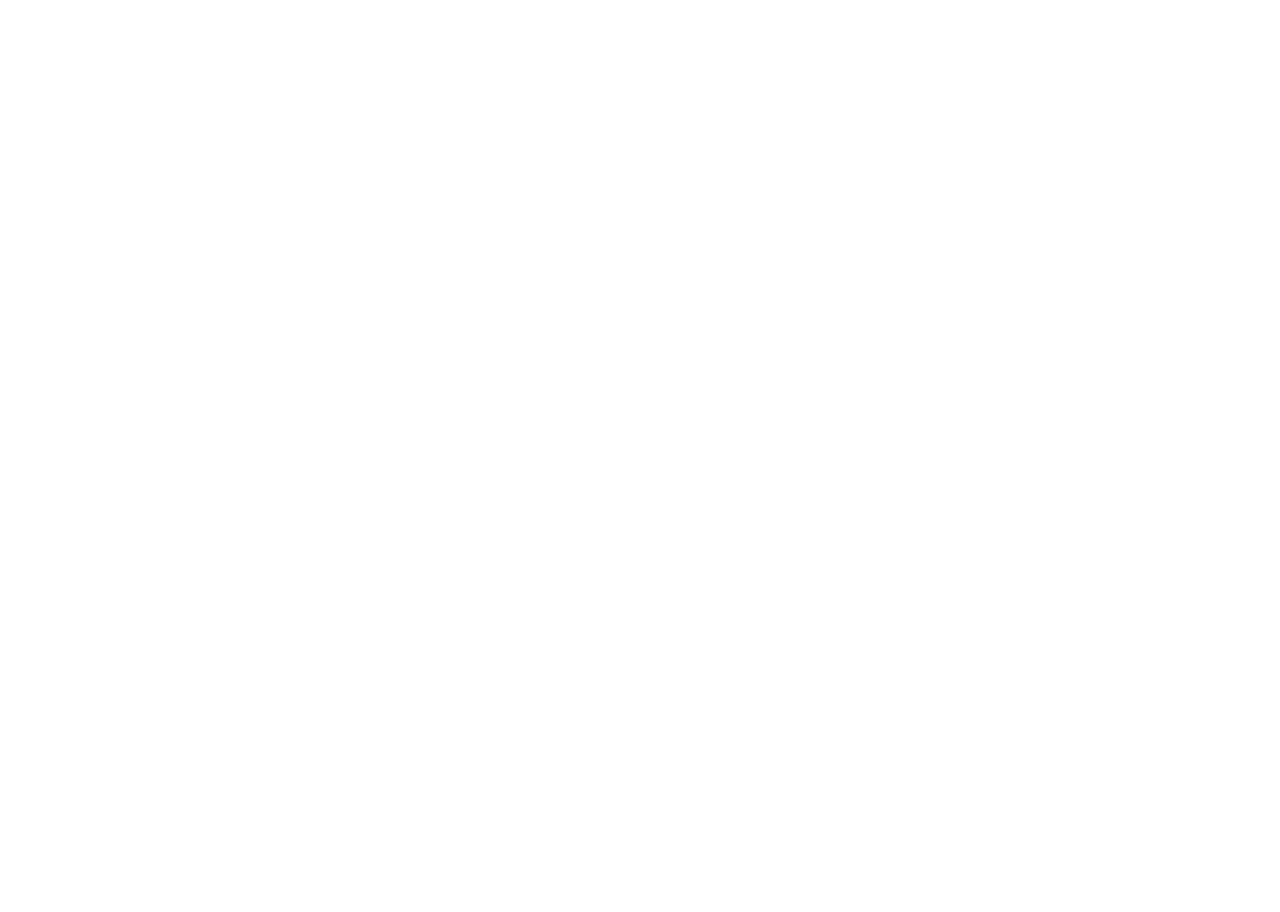
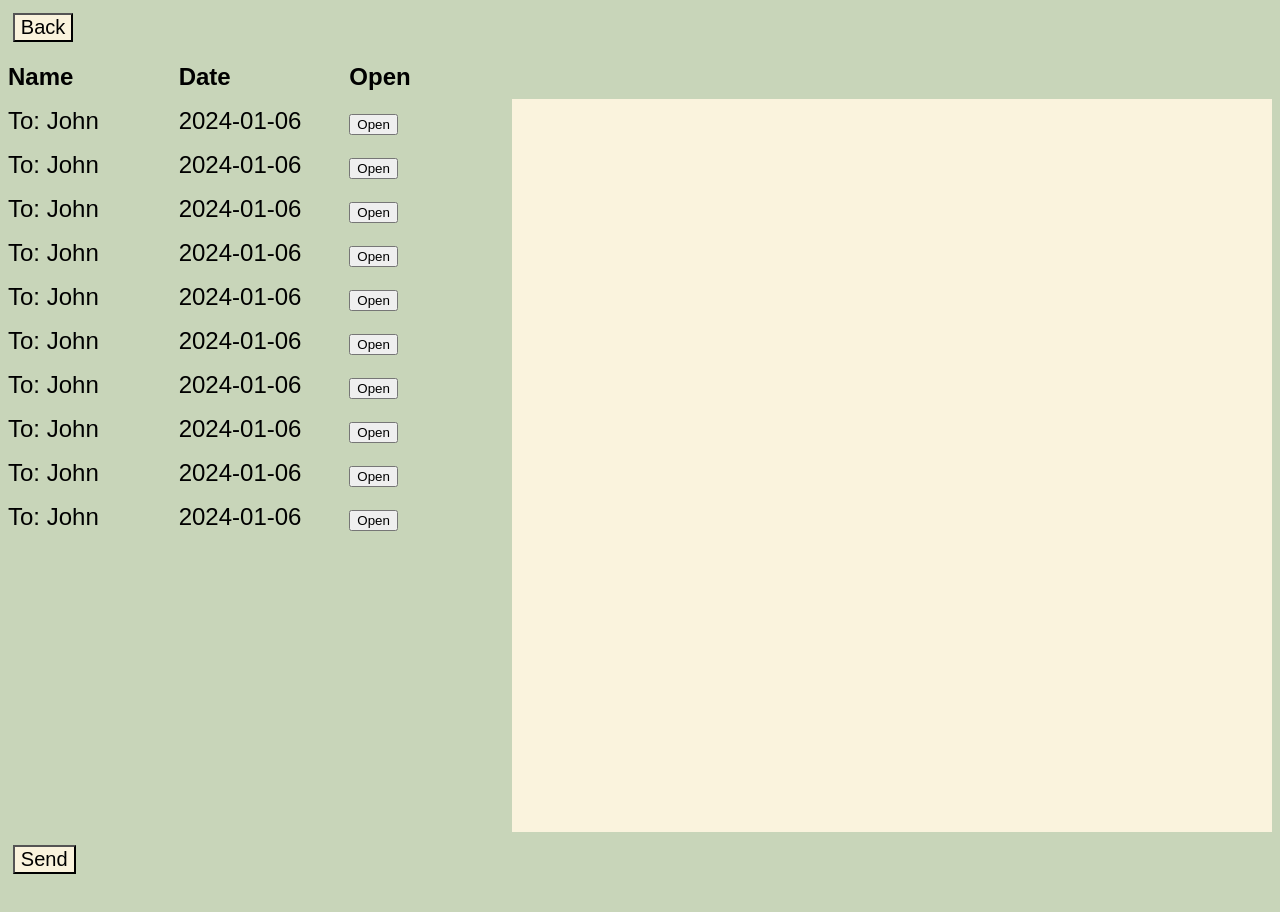
Before and after one commit to Brian-333/DearPenPal, a React (Create React App) app in the folder source/frontend/: page /Send in a window 1280 px wide. Before the commit this address had no page. Shown: the top 912 px of the page. Before the commit the page ends 800 px from the top, so only its background shows below. Built offline with nearby package versions, Linux system fonts and the light colour scheme.

Commit message:
send page

```diff
--- a/source/frontend/src/App.js
+++ b/source/frontend/src/App.js
@@ -2,6 +2,7 @@
 import LandingPage from './components/LandingPage'
 import ManagerPage from './components/ManagerPage'
 import InboxPage from './components/InboxPage'
+import SendPage from './components/SendPage'
 import './App.css';
 
 function App() {
@@ -10,6 +11,7 @@
       <Route path="/" element={ <LandingPage/> }></Route>
       <Route path="/Manager" element={ <ManagerPage/> }></Route>
       <Route path= "/Inbox" element={<InboxPage/>}></Route>
+      <Route path= "/Send" element={<SendPage/>}></Route>
     </Routes>
   );
 }
--- /dev/null
+++ b/source/frontend/src/components/SendPage.js
@@ -0,0 +1,50 @@
+import '../styles/Inbox.css'
+
+const SendPage = () => {
+    return(
+        <div class = 'inboxbg'>
+            <button class = 'inboxbbutton'>Back</button>
+            <table class = 'tabletop'>
+                <tr>
+                    <th>Name</th>
+                    <th>Date</th>
+                    <th>Open</th>
+                </tr>
+            </table>
+            <div class = 'sidebyside'>
+                <div class = "inletter">
+                <table>
+                    <Letter name = "John" date = '2024-01-06'></Letter>
+                    <Letter name = "John" date = '2024-01-06' ></Letter>
+                    <Letter name = "John" date = '2024-01-06' ></Letter>
+                    <Letter name = "John" date = '2024-01-06' ></Letter>
+                    <Letter name = "John" date = '2024-01-06' ></Letter>
+                    <Letter name = "John" date = '2024-01-06' ></Letter>
+                    <Letter name = "John" date = '2024-01-06' ></Letter>
+                    <Letter name = "John" date = '2024-01-06' ></Letter>
+                    <Letter name = "John" date = '2024-01-06' ></Letter>
+                    <Letter name = "John" date = '2024-01-06' ></Letter>
+                </table>
+                </div>
+                <div class = 'letterviewer'>
+                    <input type= 'text' class = 'sendletter'></input>
+                </div>
+            </div>
+            <div class = 'Send Button'>
+                <button class = 'inboxbbutton'>Send</button>
+            </div>
+        </div>
+    );
+}
+
+const Letter = (props) => {
+    return (
+        <tr>
+            <td>To: {props.name}</td>
+            <td>{props.date}</td>
+            <td><button id = {props.name}>Open</button></td>
+        </tr>
+    );
+}
+
+export default SendPage
--- a/source/frontend/src/styles/Inbox.css
+++ b/source/frontend/src/styles/Inbox.css
@@ -10,7 +10,6 @@
 .tabletop{
     overflow: scroll;
     width: 40%;
-
 }
 
 .letterviewer{
@@ -44,3 +43,13 @@
     margin-bottom: 1%;
     font-size: 15pt;
 }
+
+.sendletter{
+    width: 550;
+    border: none;
+    background-color: #faf3dd;
+}
+
+.sendbutton{
+    padding-left: 50%;
+}
```
